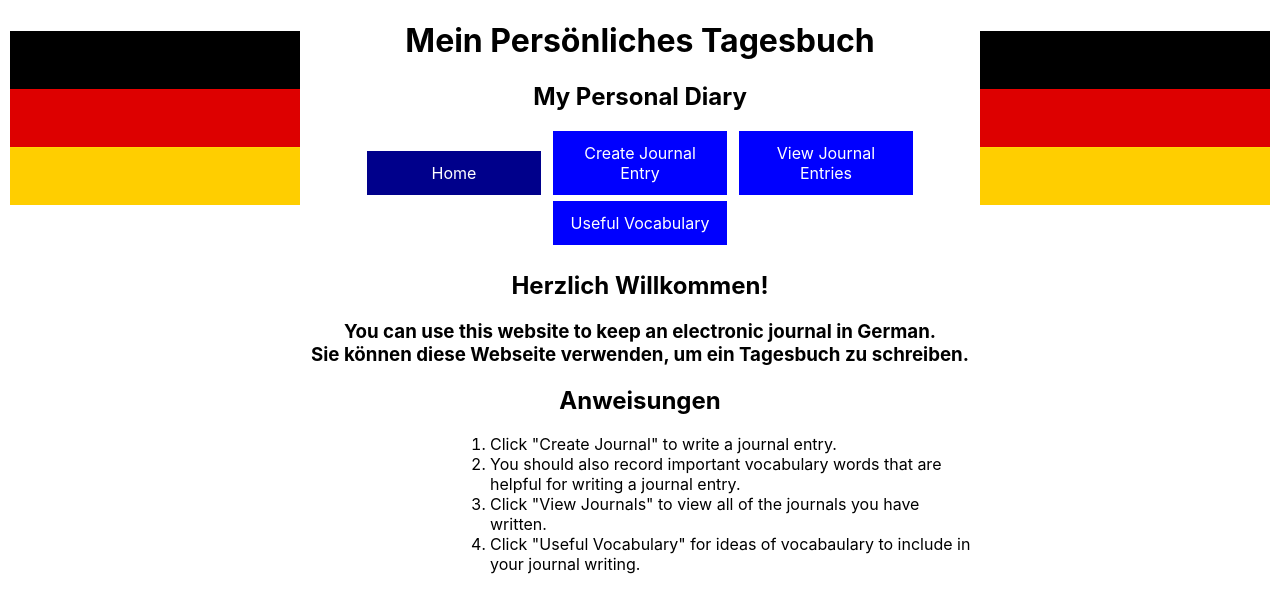
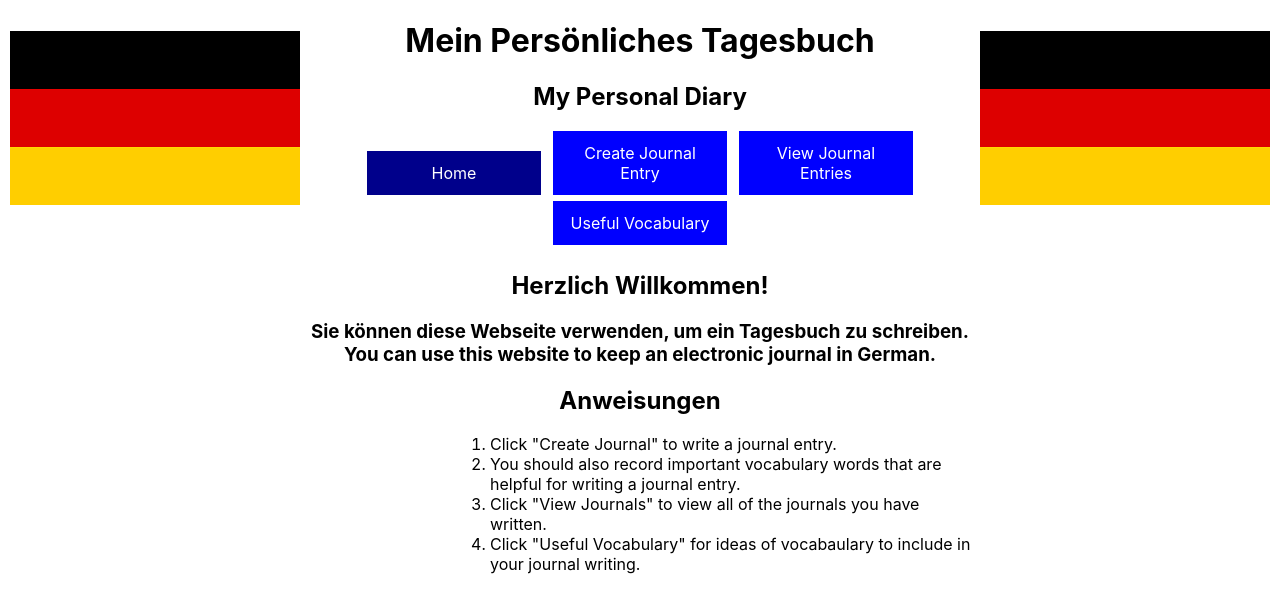
Before and after one commit to patrickyoung281/phase-2-project, a React (Create React App) app: page / in a window 1280 px wide. Shown: the top 612 px of the page. Built offline with nearby package versions, Linux system fonts and the light colour scheme.

Commit message:
German and English lines switched

```diff
--- a/src/components/Home.js
+++ b/src/components/Home.js
@@ -5,7 +5,7 @@ function Home () {
     return (
         <div>
             <h2 className="headerText">Herzlich Willkommen!</h2>
-            <h3 className="headerText">You can use this website to keep an electronic journal in German.<br></br>Sie können diese Webseite verwenden, um ein Tagesbuch zu schreiben.</h3>
+            <h3 className="headerText">Sie können diese Webseite verwenden, um ein Tagesbuch zu schreiben.<br></br>You can use this website to keep an electronic journal in German.</h3>
             <h2 className="headerText"><strong>Anweisungen</strong></h2>
             <div className="directions">
                 <ol>
```
